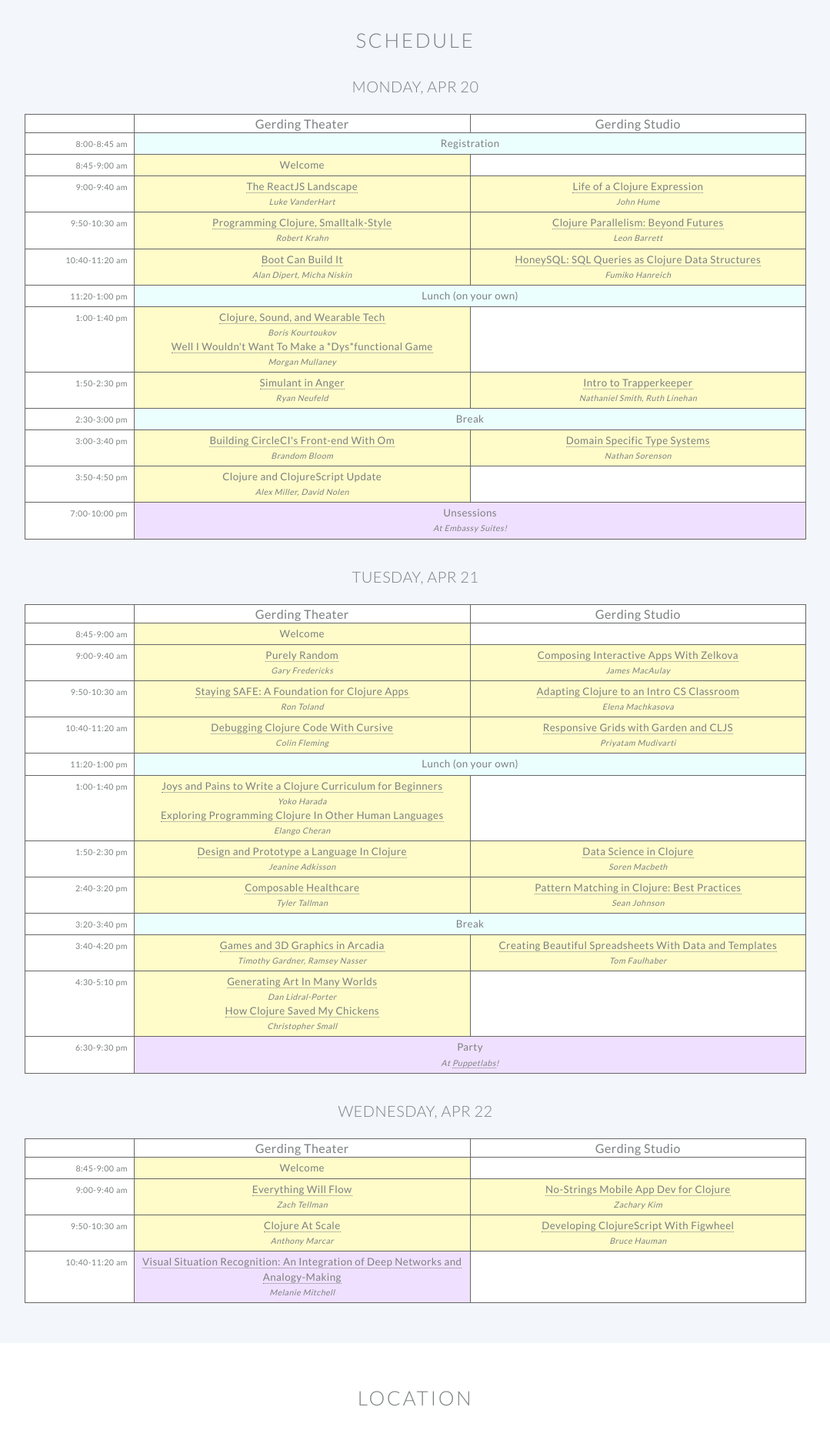
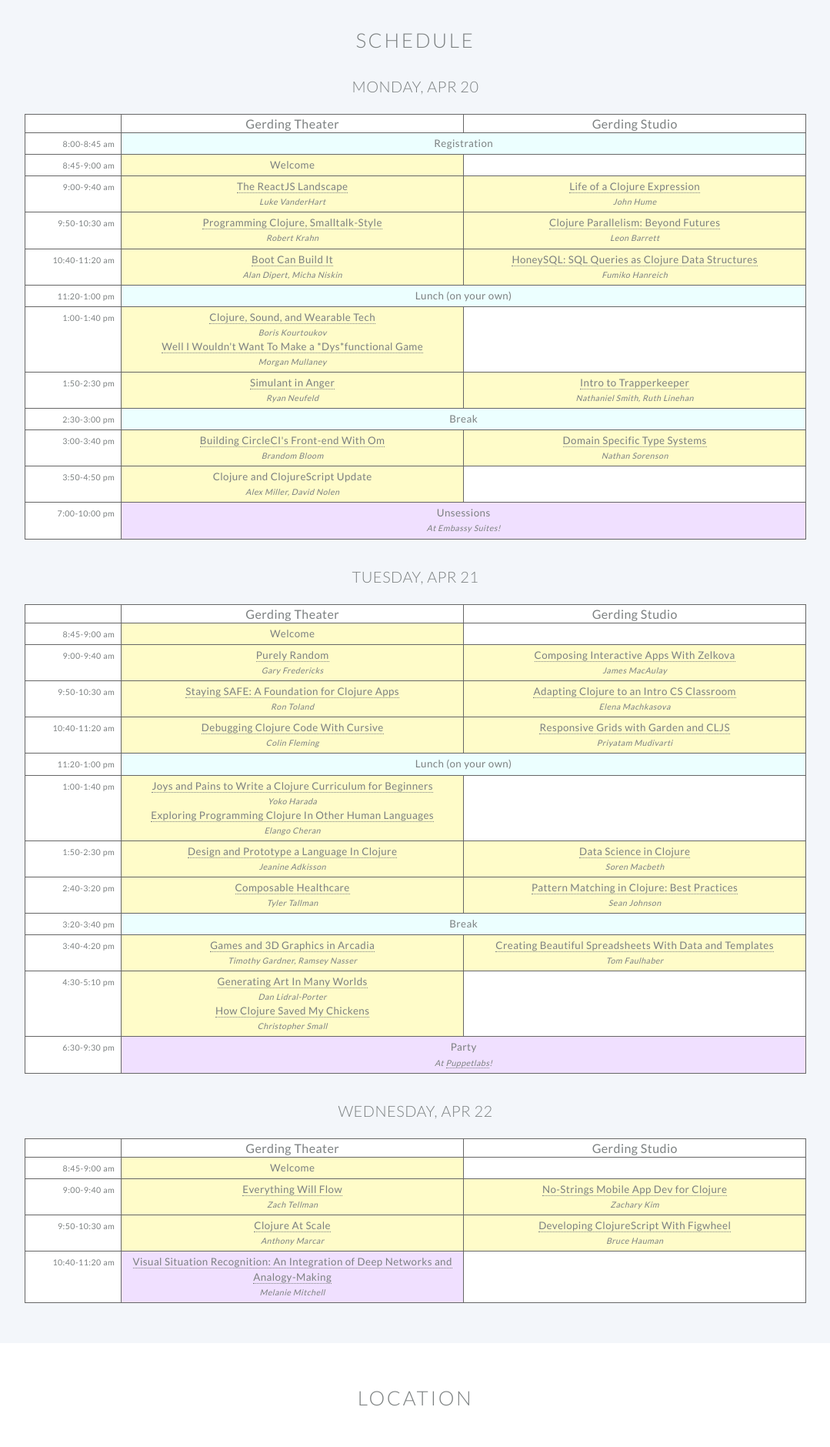
Before and after one commit to clojurewest/clojurewest.github.io, a Jekyll site: the page built from index.html, in a window 1280 px wide. Shown: the part 1189-3069 px from the top of the page at 77% size, without its empty margins (100-1179 px from the left). Built offline with Jekyll 4.4.1, drawn with Linux system fonts in a browser that asks for light colours.

Commit message:
clean up on home page

```diff
--- a/_layouts/home.html
+++ b/_layouts/home.html
@@ -78,7 +78,7 @@
 											<div class="title"><a href="training#macros">Macros</a></div>
 											<div class="speaker">Colin Jones</div>
 										</td>
-										<td class="slot talk" rowspan="4">
+										<td class="slot talk" rowspan="3">
 											<div class="title"><a href="training#clojure">Intro to Clojure Lab (cont)</a></div>
 										    <div class="speaker">Alex Miller, Katherine Fellows</div>
 										</td>
@@ -106,7 +106,7 @@
 								</header>
 								<table><tbody>
 									<tr>
-										<th class="recess" width="14%">&nbsp</th>
+										<th class="recess">&nbsp;</th>
 										<th class="recess">Gerding Theater</th>
 										<th class="recess">Gerding Studio</th>
 									</tr>
@@ -222,7 +222,7 @@
 								</header>
 								<table><tbody>
 									<tr>
-										<th class="recess" width="14%">&nbsp</th>
+										<th class="recess">&nbsp;</th>
 										<th class="recess">Gerding Theater</th>
 										<th class="recess">Gerding Studio</th>
 									</tr>
@@ -345,7 +345,7 @@
 								</header>
 								<table><tbody>
 									<tr>
-										<th class="recess" width="14%">&nbsp</th>
+										<th class="recess">&nbsp;</th>
 										<th class="recess">Gerding Theater</th>
 										<th class="recess">Gerding Studio</th>
 									</tr>
@@ -401,7 +401,7 @@
 					<section class="wrapper style3 container special">
 
 						<header class="major">
-						  <h2><a id="location"/>location</h2>
+						  <h2><a id="location"/>location</a></h2>
 						</header>
 
 							<section>
```
